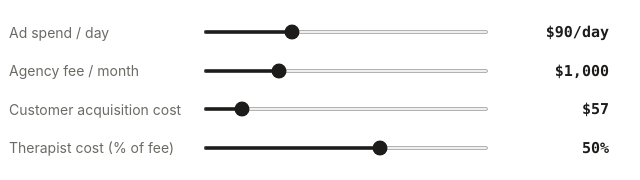
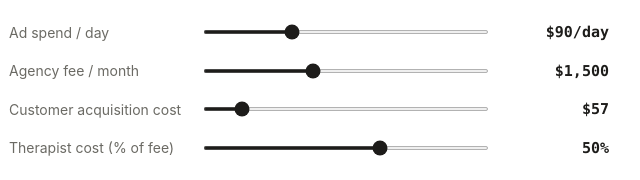
Before and after one commit to shaneguna-collab/clinic-ad-calculator, a plain HTML site: page index.html in a window 1280 px wide. Shown: the part 185-365 px from the top of the page, 331-971 px from the left. Drawn offline with Linux system fonts and the light colour scheme.

Commit message:
Update agency fee to actual retainer ($1,500)

```diff
--- a/index.html
+++ b/index.html
@@ -51,7 +51,7 @@
   </div>
 
   <div class="lever"><label>Ad spend / day</label><input type="range" id="ad" min="0" max="300" step="5" value="90"><span class="val" id="ad-v"></span></div>
-  <div class="lever"><label>Agency fee / month</label><input type="range" id="agency" min="0" max="4000" step="50" value="1000"><span class="val" id="agency-v"></span></div>
+  <div class="lever"><label>Agency fee / month</label><input type="range" id="agency" min="0" max="4000" step="50" value="1500"><span class="val" id="agency-v"></span></div>
   <div class="lever"><label>Customer acquisition cost</label><input type="range" id="cac" min="20" max="350" step="1" value="57"><span class="val" id="cac-v"></span></div>
   <div class="lever"><label>Therapist cost (% of fee)</label><input type="range" id="ther" min="0" max="80" step="5" value="50"><span class="val" id="ther-v"></span></div>
 
```
